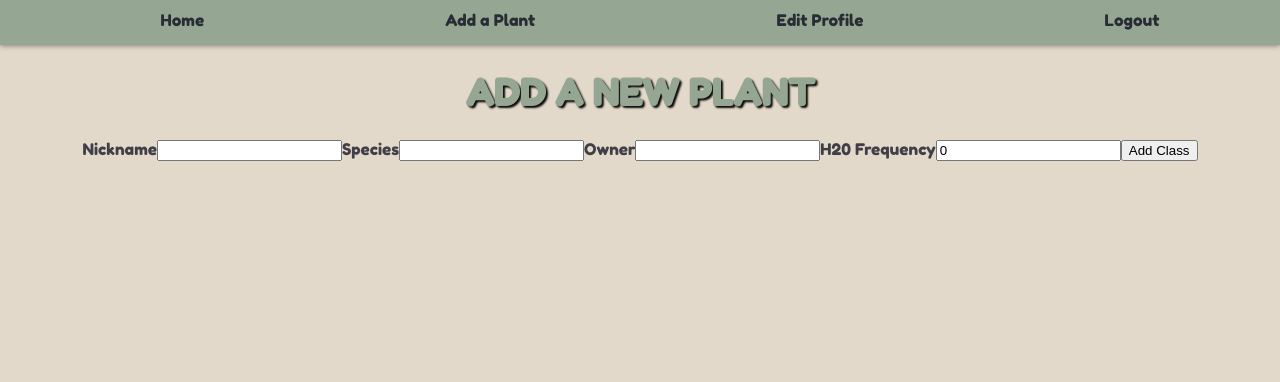
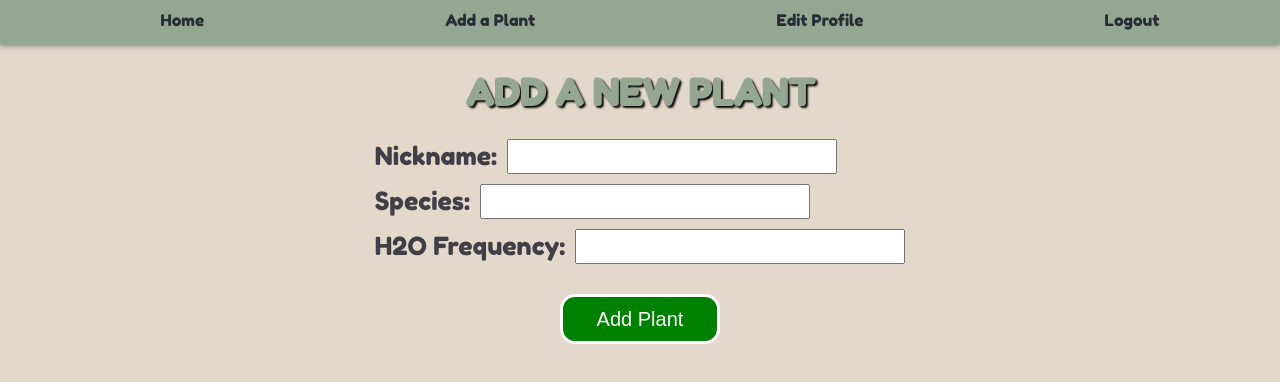
Before and after one commit to ptpt-water-my-plants-2/front-end, a React (Create React App) app: page /addnewplant in a window 1280 px wide. Shown: the top 382 px of the page. Built offline with nearby package versions, Linux system fonts and the light colour scheme.

Commit message:
changes made so far

```diff
--- a/src/App.css
+++ b/src/App.css
@@ -147,9 +147,10 @@ img {
   border-radius: 10px;
 }
 
+/* user info and user edit form */
 .user-info {
   /* border: 5px solid blue; */
-  font-size: 1.8rem;
+  font-size: 1.7rem;
   /* text-align: left; */
   /* padding-left: 43rem; */
   margin-top: 10rem;
@@ -213,3 +214,38 @@ img {
   margin-top: 20px;
   align-self: center;
 }
+
+/* add plant form */
+.add-plant {
+  display: flex;
+  flex-direction: column;
+  align-items: center;
+}
+
+.add-form {
+  display: flex;
+  flex-direction: column;
+  text-align: left;
+}
+
+.add-form label {
+  margin-bottom: 10px;
+  font-size: 25px;
+}
+
+.add-form input {
+  margin-left: 10px;
+  font-size: 25px;
+}
+
+.add-form button {
+  width: 160px;
+  height: 50px;
+  font-size: 20px;
+  border-radius: 15px;
+  border: 3px solid white;
+  background-color: green;
+  color: white;
+  margin-top: 20px;
+  align-self: center;
+}
--- a/src/components/Plants/addplant.js
+++ b/src/components/Plants/addplant.js
@@ -7,10 +7,9 @@ export default function AddPlant() {
     const [inputs, setInputs] = useState({
         nickname: '',
         species: '',
-        owner: '',
-        h20Frequency: 0
+        h2OFrequency: ''
     });
-    // const [usersPlants, setUsersPlants] = useContext(GlobalPropsContext);
+    const { usersPlants, setUsersPlants } = useContext(GlobalPropsContext);
     const history = useHistory();
 
     const handleChange = (e) => {
@@ -23,24 +22,37 @@ export default function AddPlant() {
 
     console.log(inputs);
 
-    //   const postNewPlant = (e) => {
-    //     e.preventDefault();
-    //     axiosWithAuth()
-    //       .post('', inputs)
-    //       .then((res) => {
-    //         console.log(res);
-    //         history.push('');
-    //         setInputs(initialFakePlantData);
-    //       })
-    //       .catch((err) => {
-    //         console.log(err);
-    //       });
-    //   };
+    const postNewPlant = (e) => {
+        e.preventDefault();
+        // axiosWithAuth()
+        //   .post('', inputs)
+        //   .then((res) => {
+        //     console.log(res);
+        //     history.push('');
+        //     setInputs(initialFakePlantData);
+        //   })
+        //   .catch((err) => {
+        //     console.log(err);
+        //   });
+        setUsersPlants({
+            ...usersPlants,
+            nickname: inputs.nickname,
+            species: inputs.species,
+            h2OFrequency: inputs.h2OFrequency
+        });
+        setInputs({
+            ...inputs,
+            nickname: '',
+            species: '',
+            h2OFrequency: ''
+        });
+        history.push('/')
+    };
 
     return (
-        <div>
+        <div className="add-plant">
             <h1>ADD A NEW PLANT</h1>
-            <form onSubmit={null}>
+            <form className="add-form" onSubmit={null}>
                 {/* <label>
                 Plant Id
                 <input
@@ -51,7 +63,7 @@ export default function AddPlant() {
                 />
                 </label>  */}
                 <label>
-                    Nickname
+                    Nickname:
                     <input
                         type="text"
                         name="nickname"
@@ -60,7 +72,7 @@ export default function AddPlant() {
                     />
                 </label>
                 <label>
-                    Species
+                    Species:
                     <input
                         type="text"
                         name="species"
@@ -68,7 +80,7 @@ export default function AddPlant() {
                         onChange={handleChange}
                     />
                 </label>
-                <label>
+                {/* <label>
                     Owner
                     <input
                         type="integer"
@@ -76,18 +88,18 @@ export default function AddPlant() {
                         value={inputs.owner}
                         onChange={handleChange}
                     />
-                    </label>
+                </label>  */}
                 <label>
-                    H20 Frequency
+                    H2O Frequency:
                     <input
                         type="integer"
                         name="h20Frequency"
-                        value={inputs.h20Frequency}
+                        value={inputs.h2OFrequency}
                         onChange={handleChange}
                     />
                 </label>
 
-                <button>Add Class</button>
+                <button>Add Plant</button>
             </form>
 
         </div>
--- a/src/components/Plants/editplant.js
+++ b/src/components/Plants/editplant.js
@@ -4,13 +4,13 @@ import { useHistory, useParams } from 'react-router-dom';
 import { GlobalPropsContext } from '../GlobalPropsContext';
 
 export default function EditPlant() {
+    const { userPlants } = useContext(GlobalPropsContext);
     const params = useParams();
     const history = useHistory();
     const { inputs, setInputs } = useState({
       nickname: '',
       species: '',
-      owner: 0,
-      h20Frequency: ''
+      h2OFrequency: ''
     });
     // const initialPlantInputs = useState('');
 
@@ -75,7 +75,7 @@ export default function EditPlant() {
                     onChange={handleChange}
                 />
                 </label>
-                <label>
+                {/* <label>
                 Owner
                 <input
                     type="integer"
@@ -83,13 +83,13 @@ export default function EditPlant() {
                     value={inputs.owner}
                     onChange={handleChange}
                 />
-                </label>
+                </label>  */}
                 <label>
-                H20 Frequency
+                H2O Frequency
                 <input
                     type="integer"
                     name="h20Frequency"
-                    value={inputs.h20Frequency}
+                    value={inputs.h2OFrequency}
                     onChange={handleChange}
                 />
                 </label>
--- a/src/components/signuplogins/login.js
+++ b/src/components/signuplogins/login.js
@@ -8,6 +8,7 @@ import { useContext, useState, useEffect } from "react";
 import { useHistory } from "react-router";
 import { GlobalPropsContext } from '../GlobalPropsContext'
 import axios from 'axios';
+import { loginSchema } from "../../validation/formSchemas";
 
 
 // Initial log in form values
@@ -18,14 +19,15 @@ export default function Login() {
     const [loginFormValues, setLogInFormValues] = useState(initialLogInFormValues);
     const { user, setIsLoggedIn } = useContext(GlobalPropsContext);
     const [loginError, setLoginError] = useState(false);
+    const [disabled, setDisabled] = useState(true);
 
     let history = useHistory();
 
-    useEffect(() => {
-        axios.post('https://water-my-plants-app2.herokuapp.com/api/auth/login', loginFormValues)
-            .then(res => console.log(res))
-            .catch(err => console.log(err));
-    }, []);
+    // useEffect(() => {
+    //     axios.post('https://water-my-plants-app2.herokuapp.com/api/auth/login', loginFormValues)
+    //         .then(res => console.log(res))
+    //         .catch(err => console.log(err));
+    // }, []);
 
     const onChange = (e) => {
         setLogInFormValues({
@@ -35,6 +37,11 @@ export default function Login() {
     }
 
     console.log(loginFormValues);
+
+    const signUpHandler = e => {
+        e.preventDefault();
+        history.push('/signup');
+    }
 
     const loginSubmitHandler = (e) => {
         e.preventDefault();
@@ -54,6 +61,14 @@ export default function Login() {
             .catch(err => console.log(err));
     }
 
+
+    useEffect(() => {
+        loginSchema
+        .isValid(loginFormValues)
+        .then(isSchemaValid => {
+            setDisabled(!isSchemaValid)
+        })
+    })
 
 
     return (
@@ -79,9 +94,12 @@ export default function Login() {
                     value={loginFormValues.password}
                 />
                 <button type="submit">
-                    LogIn
+                    Log In
                 </button>
             </form>
+            <button onClick={signUpHandler}>
+                Sign Up
+            </button>
         </div>
     )
 }
```
